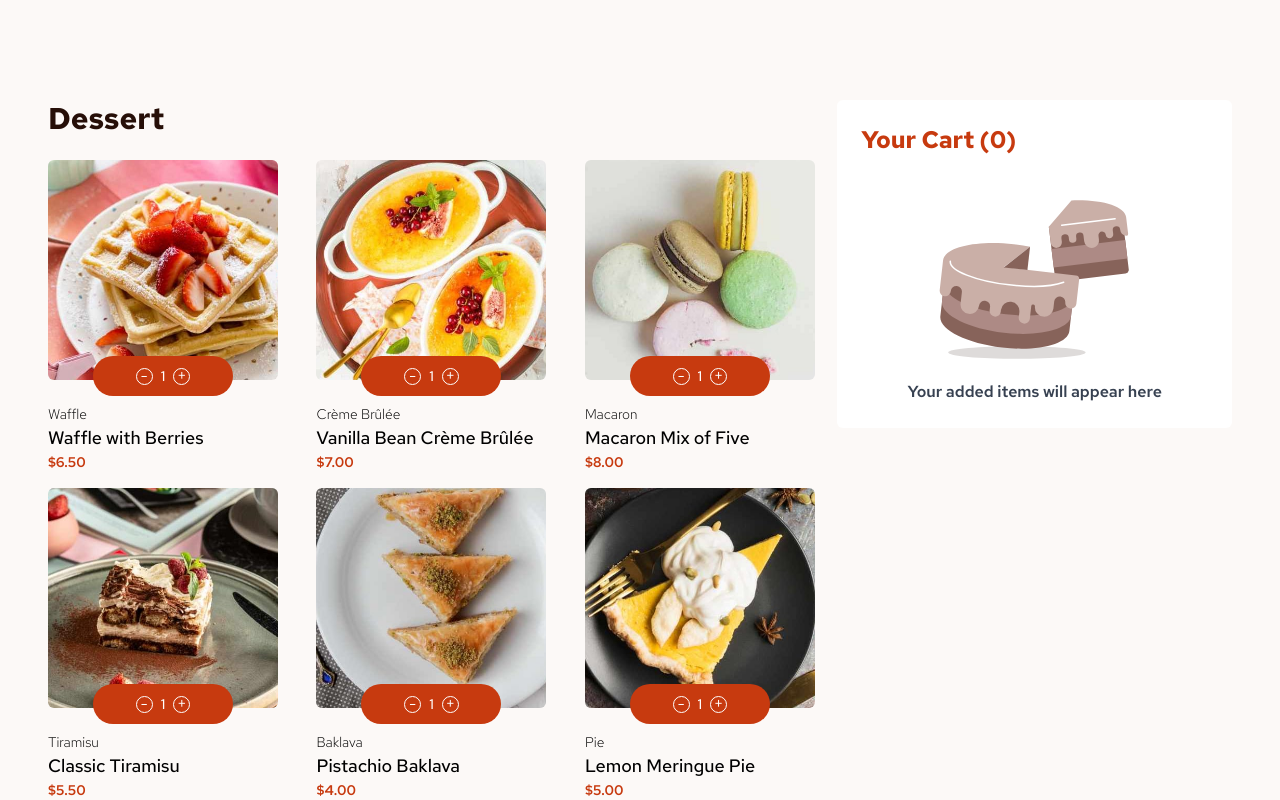
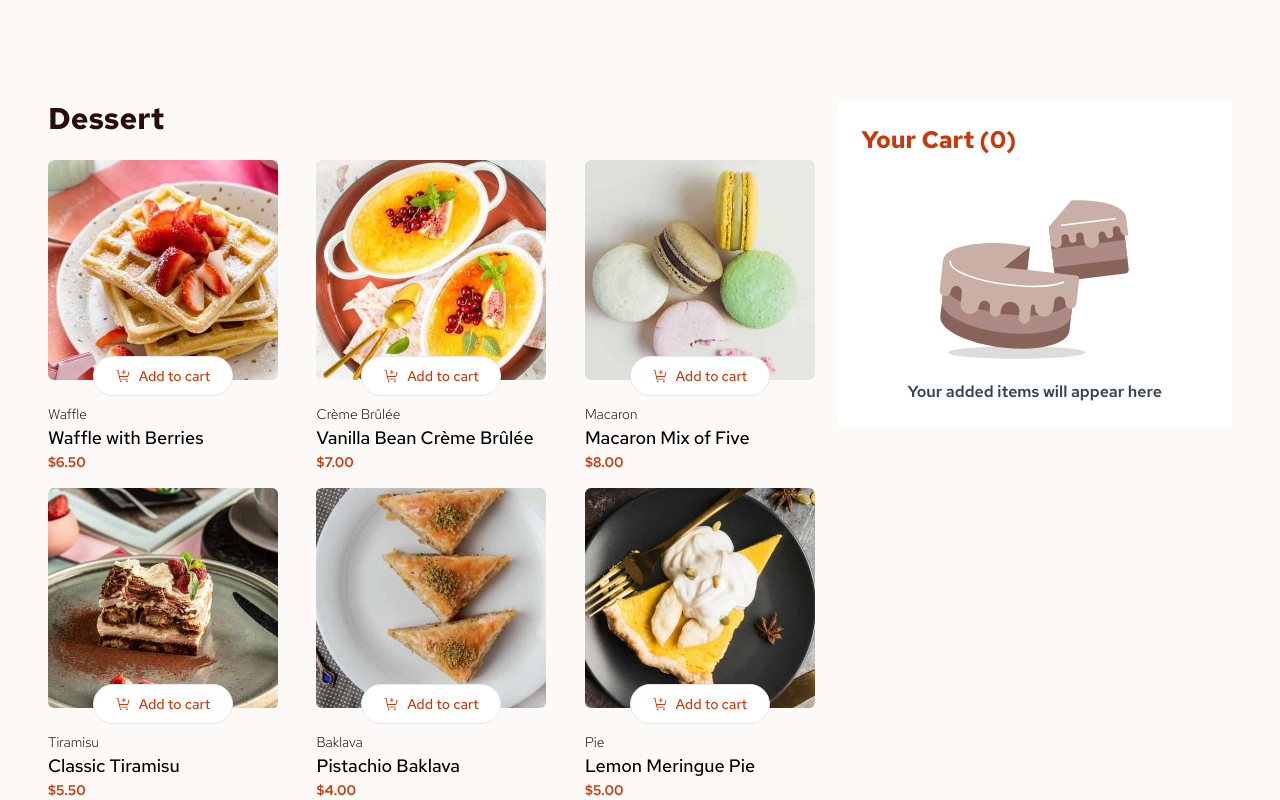
Before and after one commit to kalejaiyeoluwadara/desserts, a Next.js app: page / in a window 1280 px wide. Shown: the top 800 px of the page. Built offline with nearby package versions, Linux system fonts and the light colour scheme.

Commit message:
implemented logic for add, remove cart items

```diff
--- a/app/components/AddToCart.tsx
+++ b/app/components/AddToCart.tsx
@@ -1,25 +1,87 @@
-import { cart, decrease_count, increase_count } from "@/icons/icons";
+"use client";
+import { useGlobal } from "@/context";
+import {
+  cart as cartIcon,
+  decrease_count,
+  increase_count,
+} from "@/icons/icons";
 import Image from "next/image";
 import React from "react";
-interface Props {
-  name: string;
+import { CardProps } from "./Card";
+
+interface AddToCartProps {
+  cardProps: CardProps;
 }
-function AddToCart({ name }: Props) {
+
+function AddToCart({ cardProps }: AddToCartProps) {
+  const { cart, setCart } = useGlobal();
+  const isPresent = cart.find((item) => item.name === cardProps.name);
+
+  const add_to_cart = () => {
+    const updatedCart = [
+      ...cart,
+      {
+        name: cardProps.name,
+        count: 1,
+        price: cardProps.price,
+        base_price: cardProps.price,
+      },
+    ];
+    setCart(updatedCart);
+  };
+
+  const increaseCount = () => {
+    const updatedCart = cart.map((item) =>
+      item.name === cardProps.name
+        ? {
+            ...item,
+            count: item.count + 1,
+            price: item.base_price * (item.count + 1),
+          }
+        : item
+    );
+    setCart(updatedCart);
+  };
+
+  const decreaseCount = () => {
+    const updatedCart = cart
+      .map((item) =>
+        item.name === cardProps.name
+          ? {
+              ...item,
+              count: item.count - 1,
+              price: item.base_price * (item.count - 1),
+            }
+          : item
+      )
+      .filter((item) => item.count > 0);
+    setCart(updatedCart);
+  };
+
   return (
     <>
-      {true ? (
-        <div className="w-[140px] z-20 cursor-pointer bg-red text-white absolute -bottom-4 h-[40px] flex-center gap-2 rounded-[99px] ">
-          <div className="border-[1px]  cursor-pointer hover:text-red h-[17px] flex-center w-[17px] border-white rounded-full p-[3px] ">
+      {isPresent ? (
+        <div className="w-[140px] z-20 cursor-pointer bg-red text-white absolute -bottom-4 h-[40px] flex-center gap-2 rounded-[99px]">
+          <div
+            onClick={decreaseCount}
+            className="border-[1px] cursor-pointer hover:text-red hover:bg-white h-[20px] flex-center w-[20px] border-white rounded-full p-[3px]"
+          >
             -
           </div>
-          <p className="text-white text-sm font-medium">1</p>
-          <div className="border-[1px]  cursor-pointer hover:text-red h-[17px] flex-center w-[17px] border-white rounded-full p-[3px] ">
+          <p className="text-white text-sm font-medium">{isPresent.count}</p>
+          <div
+            onClick={increaseCount}
+            className="border-[1px] cursor-pointer hover:text-red hover:bg-white h-[20px] flex-center w-[20px] border-white rounded-full p-[3px]"
+          >
             +
           </div>
         </div>
       ) : (
-        <div className="w-[140px] z-20 hover:border-red cursor-pointer   bg-white absolute -bottom-4 h-[40px] flex-center gap-2 rounded-[99px] border">
-          <Image src={cart} alt="cart" width={15} height={15} />
+        <div
+          onClick={add_to_cart}
+          className="w-[140px] z-20 hover:border-red cursor-pointer bg-white absolute -bottom-4 h-[40px] flex-center gap-2 rounded-[99px] border"
+        >
+          <Image src={cartIcon} alt="cart" width={15} height={15} />
           <p className="text-red text-sm font-medium">Add to cart</p>
         </div>
       )}
--- a/app/components/Card.tsx
+++ b/app/components/Card.tsx
@@ -1,10 +1,9 @@
-import { cart, thumb } from "@/icons/icons";
 import Image from "next/image";
 import React from "react";
 import { ImageProp } from "./MenuList";
 import AddToCart from "./AddToCart";
 
-interface CardProps {
+export interface CardProps {
   image: ImageProp;
   name: string;
   category: string;
@@ -14,7 +13,7 @@ interface CardProps {
 function Card({ image, name, category, price }: CardProps) {
   return (
     <section className="h-auto w-[230px]">
-      <div className="w-full h-[220px] flex-center relative ">
+      <div className="w-full h-[220px] flex-center relative">
         <Image
           width={230}
           height={220}
@@ -22,7 +21,7 @@ function Card({ image, name, category, price }: CardProps) {
           className="object-cover w-full h-full rounded-md"
           alt={name}
         />
-        <AddToCart name={name} />
+        <AddToCart cardProps={{ image, name, category, price }} />
       </div>
       <div className="mt-6">
         <h3 className="text-sm font-light">{category}</h3>
--- a/app/components/MenuList.tsx
+++ b/app/components/MenuList.tsx
@@ -24,7 +24,7 @@ function MenuList() {
       <h2 className="text-3xl text-rose-900 font-bold mb-6 ">Dessert</h2>
       <div className="grid items-center justify-center w-auto sm:grid-cols-3  gap-4 grid-cols-1">
         {data.map((item, id) => {
-          return <Card {...item} />;
+          return <Card key={id} {...item} />;
         })}
       </div>
     </section>
```
